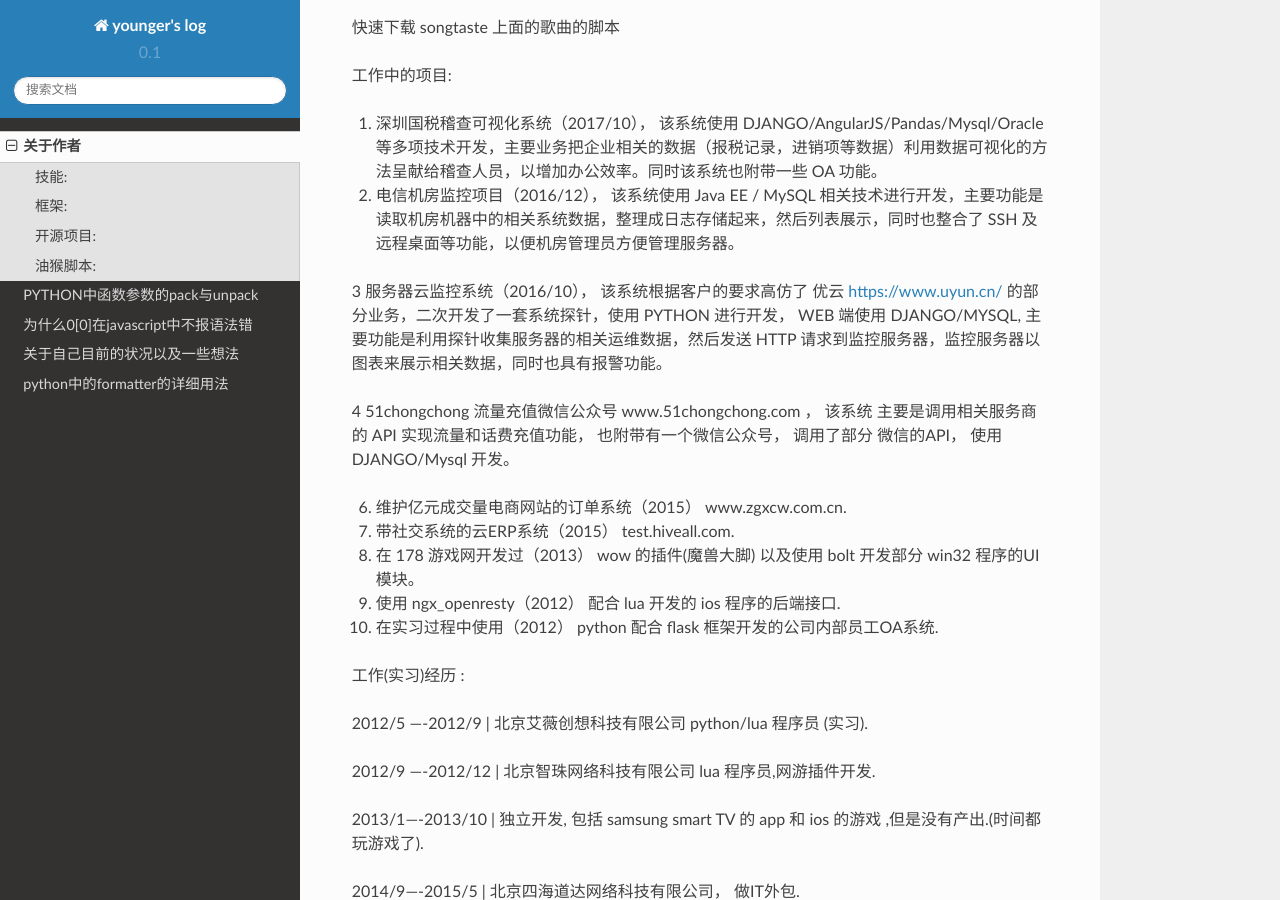
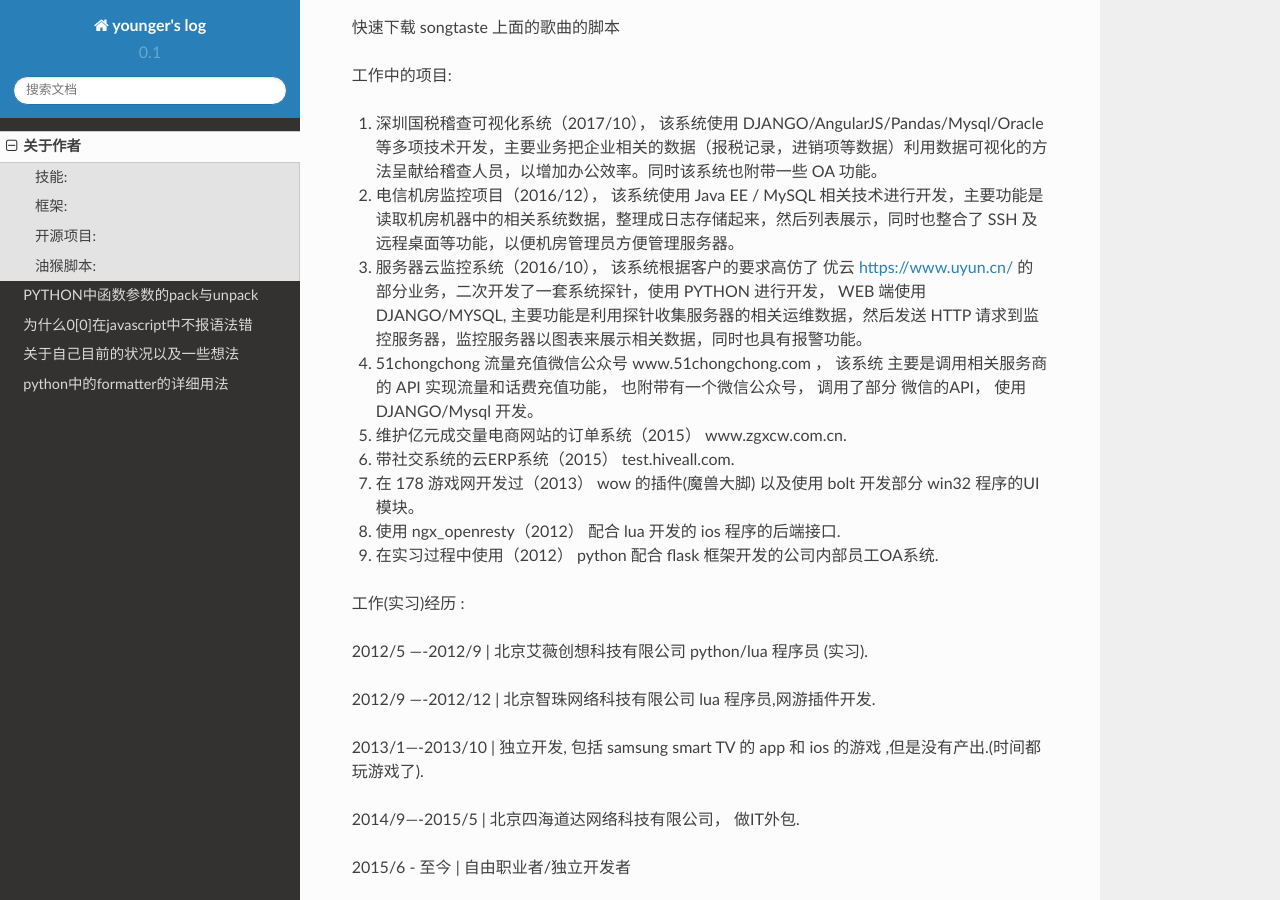
Before and after one commit to youngershen/log, a Sphinx documentation site: the page built from source/about.rst, in a window 1280 px wide and 900 px high, scrolled down 1852 px. Built offline with Sphinx 7.4.7 and the Read the Docs theme 2.0.0, drawn with Linux system fonts in a browser that asks for light colours; some of the changed lines change nothing that is shown.

Commit message:
更新简历
更新简历

```diff
--- a/source/about.rst
+++ b/source/about.rst
@@ -85,21 +85,23 @@ http://userscripts.org/scripts/show/145608
 
 1. 深圳国税稽查可视化系统（2017/10）， 该系统使用 DJANGO/AngularJS/Pandas/Mysql/Oracle 等多项技术开发，主要业务把企业相关的数据（报税记录，进销项等数据）利用数据可视化的方法呈献给稽查人员，以增加办公效率。同时该系统也附带一些 OA 功能。
 
+
 2. 电信机房监控项目（2016/12）， 该系统使用 Java EE / MySQL 相关技术进行开发，主要功能是读取机房机器中的相关系统数据，整理成日志存储起来，然后列表展示，同时也整合了 SSH 及远程桌面等功能，以便机房管理员方便管理服务器。
 
-3 服务器云监控系统（2016/10）， 该系统根据客户的要求高仿了 优云 https://www.uyun.cn/ 的部分业务，二次开发了一套系统探针，使用 PYTHON 进行开发， WEB 端使用 DJANGO/MYSQL, 主要功能是利用探针收集服务器的相关运维数据，然后发送 HTTP 请求到监控服务器，监控服务器以图表来展示相关数据，同时也具有报警功能。
 
-4 51chongchong 流量充值微信公众号 www.51chongchong.com ， 该系统 主要是调用相关服务商的 API 实现流量和话费充值功能， 也附带有一个微信公众号， 调用了部分 微信的API， 使用 DJANGO/Mysql 开发。
+3. 服务器云监控系统（2016/10）， 该系统根据客户的要求高仿了 优云 https://www.uyun.cn/ 的部分业务，二次开发了一套系统探针，使用 PYTHON 进行开发， WEB 端使用 DJANGO/MYSQL, 主要功能是利用探针收集服务器的相关运维数据，然后发送 HTTP 请求到监控服务器，监控服务器以图表来展示相关数据，同时也具有报警功能。
 
-6. 维护亿元成交量电商网站的订单系统（2015） www.zgxcw.com.cn.
+4. 51chongchong 流量充值微信公众号 www.51chongchong.com ， 该系统 主要是调用相关服务商的 API 实现流量和话费充值功能， 也附带有一个微信公众号， 调用了部分 微信的API， 使用 DJANGO/Mysql 开发。
 
-7. 带社交系统的云ERP系统（2015） test.hiveall.com.
+5. 维护亿元成交量电商网站的订单系统（2015） www.zgxcw.com.cn.
 
-8. 在 178 游戏网开发过（2013） wow 的插件(魔兽大脚) 以及使用 bolt 开发部分 win32 程序的UI模块。
+6. 带社交系统的云ERP系统（2015） test.hiveall.com.
 
-9. 使用 ngx_openresty（2012） 配合 lua 开发的 ios 程序的后端接口.
+7. 在 178 游戏网开发过（2013） wow 的插件(魔兽大脚) 以及使用 bolt 开发部分 win32 程序的UI模块。
 
-10. 在实习过程中使用（2012） python 配合 flask 框架开发的公司内部员工OA系统.
+8. 使用 ngx_openresty（2012） 配合 lua 开发的 ios 程序的后端接口.
+
+9. 在实习过程中使用（2012） python 配合 flask 框架开发的公司内部员工OA系统.
 
 
 
```
